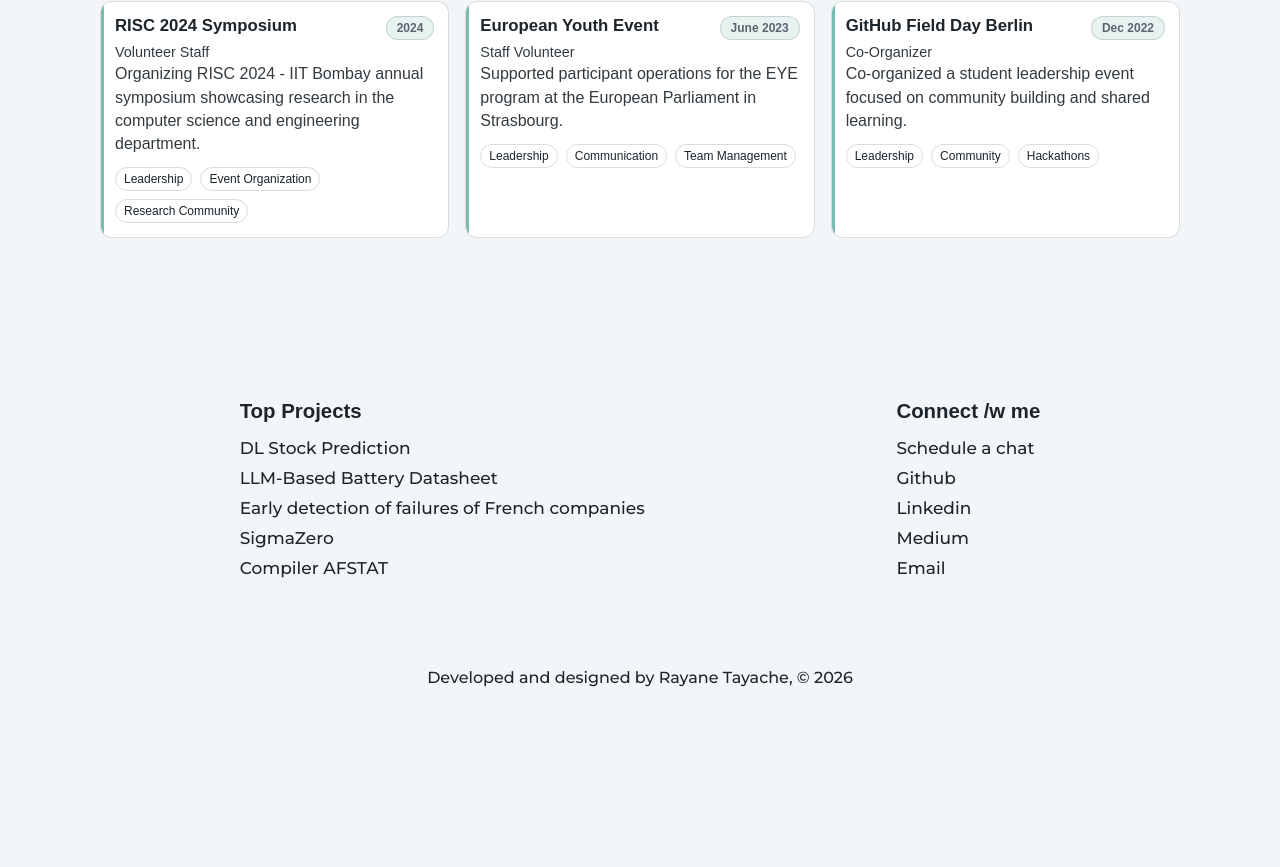
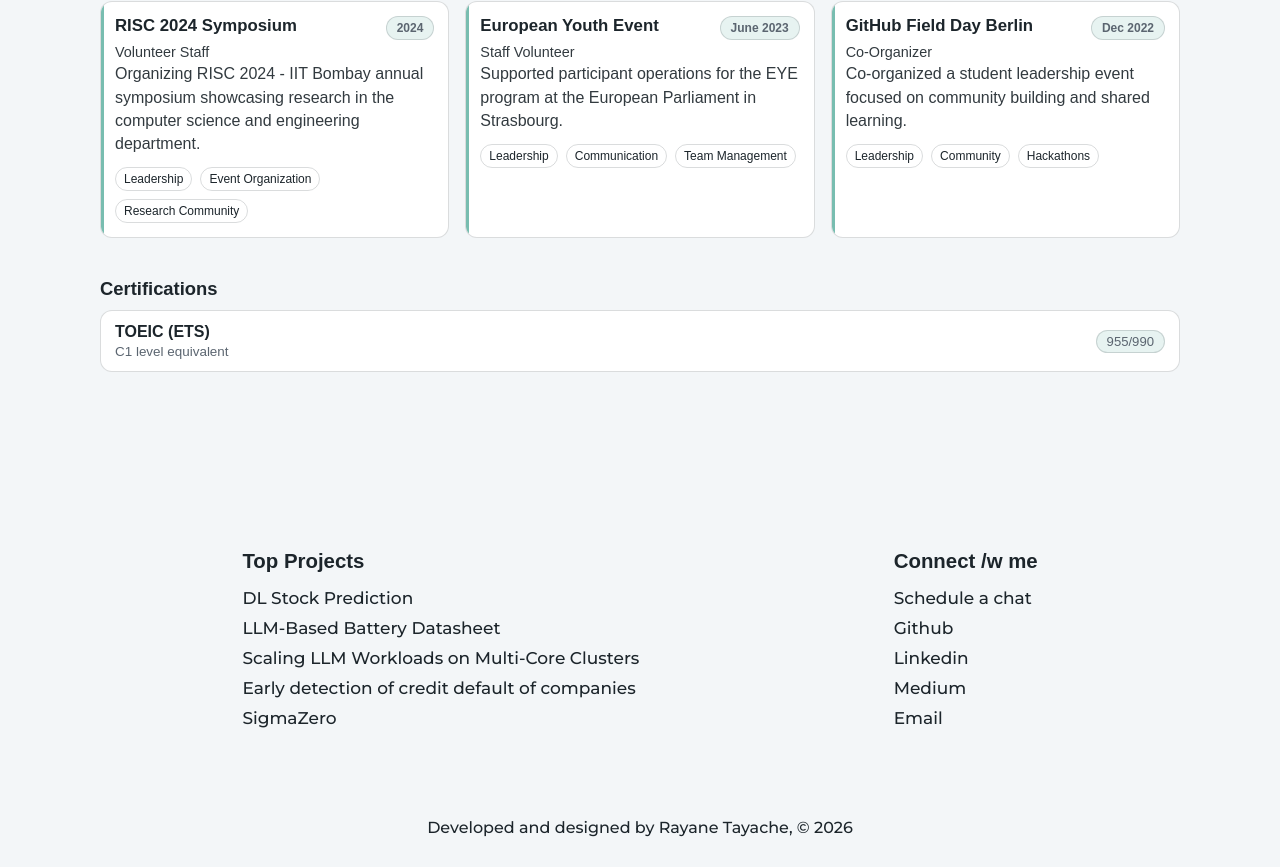
Before and after one commit to Rayane-T/portfolio-website, a Next.js app: page /work in a window 1280 px wide. Shown: the part 1150-2017 px from the top of the page. Before the commit the page ends 1867 px from the top, so only its background shows below. Built offline with nearby package versions, Linux system fonts and the light colour scheme.

Commit message:
update: added a project and toeic certification

```diff
--- a/src/Pages/Work.jsx
+++ b/src/Pages/Work.jsx
@@ -20,6 +20,18 @@ export default function Work({ isDarkMode, toggleDarkMode }){
                 <p className="p2">- Each section outlines the organization, my role, time spent and a brief description of what I did</p>
             </div>
             <CardLeadership/>
+            <section className="certifications-section" aria-label="Certifications">
+                <h2>Certifications</h2>
+                <ul className="certifications-list">
+                    <li className="certification-item">
+                        <div className="certification-main">
+                            <span className="certification-name">TOEIC (ETS)</span>
+                            <span className="certification-level">C1 level equivalent</span>
+                        </div>
+                        <span className="certification-score">955/990</span>
+                    </li>
+                </ul>
+            </section>
             <Contact/>
         </div>
     )
--- a/src/data/cards.js
+++ b/src/data/cards.js
@@ -11,14 +11,21 @@ export const projectCards = [
     description:
       "Information extraction pipeline using LLMs for battery datasheet understanding.",
     href: "https://git.unistra.fr/tayache/llm-based-battery-datasheet-information",
-    tags: ["AI", "LLM", "NLP"],
+    tags: ["AI", "RAG", "NLP"],
   },
   {
-    title: "Early detection of failures of French companies",
+    title: "Scaling LLM Workloads on Multi-Core Clusters",
     description:
-      "Machine learning project for early prediction of French company failures.",
+      "Optimized LLM performance through distributed computing across multi-core clusters.",
+    href: "https://github.com/Rayane-T",
+    tags: ["LLM", "OpenMP", "MPI", "Distributed Computing"],
+  },
+  {
+    title: "Early detection of credit default of companies",
+    description:
+      "Using data.gouv.fr datasets, we applied undersampling and SMOTE techniques to address class imbalance, and trained an XGBoost model.",
     href: "https://git.unistra.fr/tayache/ml_prediction_defaillance",
-    tags: ["AI", "Machine Learning", "Risk Prediction"],
+    tags: ["AI", "Undersampling", "SMOTE", "XGBoost"],
   },
   {
     title: "SigmaZero",
@@ -28,7 +35,7 @@ export const projectCards = [
     tags: ["AI", "Reinforcement Learning", "Game AI"],
   },
   {
-    title: "Compiler AFSTAT",
+    title: "Statistical Language Compiler",
     description:
       "Compiler for the language AFSTAT.",
     href: "https://git.unistra.fr/zaied/compilation",
--- a/styles/globals.css
+++ b/styles/globals.css
@@ -466,19 +466,26 @@ nav a {
 }
 .hero--bio {
   text-align:center; /* Center content in the bio */
+  --identity-width: 160px;
 }
 .hero--profile-pic {
-  width: 160px;
-  height: 160px;
-  border-radius:50%;
-  margin-bottom: 15px;
-  border: 4px solid #ddd; /* Subtle border */
+  width: var(--identity-width);
+  height: var(--identity-width);
+  display: block;
+  border-radius: 5px;
+  margin: 0 auto 12px;
+  border: 0;
   box-shadow: 0px 4px 10px rgba(0, 0, 0, 0.1); /* Subtle shadow */
   object-fit: cover; /* Ensures the image scales properly inside the circle */
 }
 .hero--name {
+  width: auto;
+  display: block;
+  margin-left: auto;
+  margin-right: auto;
+  white-space: nowrap;
   font-size: 1.4em;
-  margin-bottom: 10px;
+  margin-bottom: 12px;
 }
 .hero--position {
   font-size: 18px;
@@ -992,6 +999,57 @@ nav a:hover {
   opacity: 1;
 }
 
+.certifications-section {
+  width: 100%;
+  max-width: 1120px;
+  margin: 32px auto 24px;
+  padding: 0 20px;
+}
+
+.certifications-section h2 {
+  margin-bottom: 10px;
+  font-size: 1.15rem;
+}
+
+.certifications-list {
+  list-style: none;
+}
+
+.certification-item {
+  border: 1px solid var(--border-color);
+  border-radius: 12px;
+  background: var(--surface-color);
+  padding: 12px 14px;
+  display: flex;
+  align-items: center;
+  justify-content: space-between;
+  gap: 12px;
+}
+
+.certification-main {
+  display: flex;
+  flex-direction: column;
+  gap: 3px;
+}
+
+.certification-name {
+  font-weight: 600;
+}
+
+.certification-level {
+  font-size: 0.84rem;
+  color: var(--muted-color);
+}
+
+.certification-score {
+  border: 1px solid var(--border-color);
+  border-radius: 999px;
+  padding: 3px 10px;
+  font-size: 0.82rem;
+  color: var(--muted-color);
+  background: color-mix(in srgb, var(--accent-color) 10%, var(--surface-color));
+}
+
 @media screen and (max-width: 1024px) {
   nav {
     padding: 30px 24px;
@@ -1033,6 +1091,10 @@ nav a:hover {
 
   .contact--footbar {
     justify-content: space-between;
+  }
+
+  .certifications-section {
+    padding: 0 20px;
   }
 }
 
@@ -1076,9 +1138,13 @@ nav a:hover {
     gap: 18px;
   }
 
+  .hero--bio {
+    --identity-width: 132px;
+  }
+
   .hero--profile-pic {
-    width: 132px;
-    height: 132px;
+    width: var(--identity-width);
+    height: var(--identity-width);
   }
 
   .t {
@@ -1126,6 +1192,15 @@ nav a:hover {
 
   .minimal-section {
     padding: 20px 14px 8px;
+  }
+
+  .certifications-section {
+    padding: 0 14px;
+  }
+
+  .certification-item {
+    flex-direction: column;
+    align-items: flex-start;
   }
 
   .minimal-grid {
```
